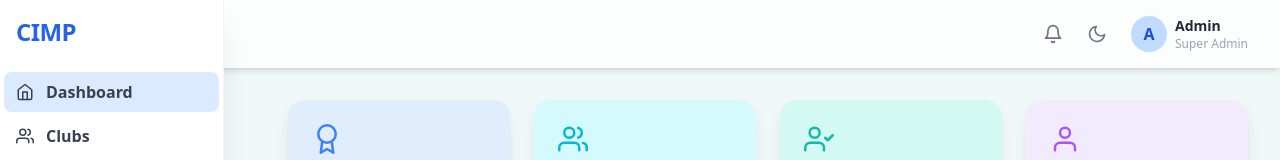
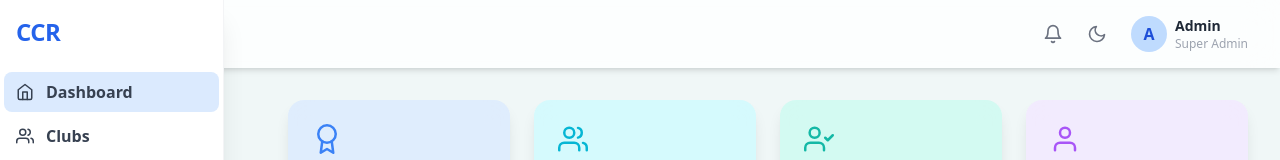
Before and after one commit to nirvik34/codechef-recruitment, a React (Vite) app: page /dashboard in a window 1280 px wide. Shown: the top 160 px of the page. Built offline with nearby package versions, Linux system fonts and the light colour scheme.

Commit message:
Changed to CCR: Code Chef Recuirtment

```diff
--- a/src/components/Sidebar.jsx
+++ b/src/components/Sidebar.jsx
@@ -17,7 +17,7 @@ const Sidebar = () => {
 			<div>
 				<div className="flex items-center gap-2 px-4 py-4">
 					<span className="text-2xl font-extrabold text-blue-600 tracking-tight">
-						CIMP
+						CCR
 					</span>
 				</div>
 				<nav className="flex flex-col gap-1 mt-2 px-1">
```
